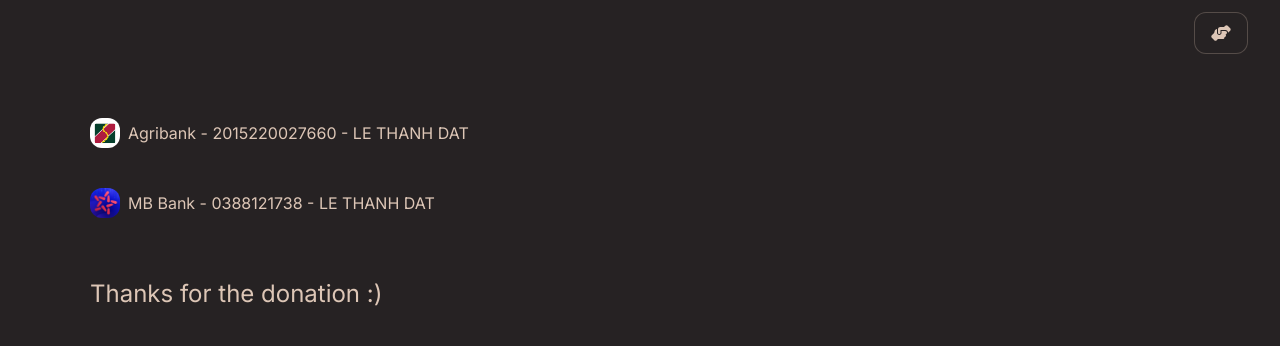
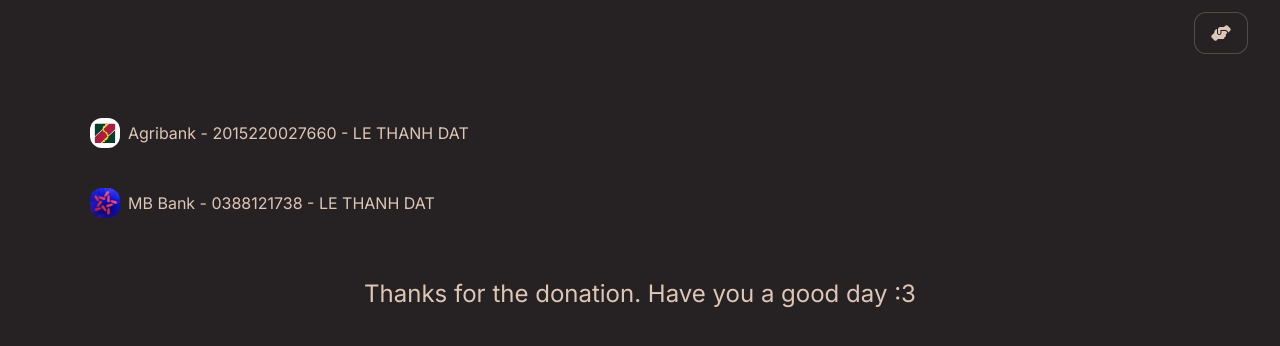
Before and after one commit to Worty76/worty, a Next.js app: page /support in a window 1280 px wide. Shown: the top 346 px of the page. Built offline with nearby package versions, Linux system fonts and the light colour scheme.

Commit message:
Remove unnecessary things to improve UI. Many left bugs found after months of having not touched project :#.

```diff
--- a/src/app/page.tsx
+++ b/src/app/page.tsx
@@ -32,7 +32,7 @@
 export default function Home() {
   return (
     //mt-8 w-full - parents attributes used to be
-    <main className="min-h-screen p-10">
+    <main className="min-h-screen py-5 px-5">
       <div className="flex items-center">
         <Image
           src={author}
--- a/src/app/support/page.tsx
+++ b/src/app/support/page.tsx
@@ -3,6 +3,7 @@
 import Image from "next/image";
 import agribank from "../../../public/agribank.jpg";
 import mbbank from "../../../public/mbbank.png";
+import { FontAwesomeIcon } from "@fortawesome/react-fontawesome";
 
 export default function Support() {
   return (
@@ -28,8 +29,8 @@
           />
           <p className="px-2">MB Bank - 0388121738 - LE THANH DAT</p>
         </div>
-        <h1 className="my-10 text-2xl secondary-color-text">
-          Thanks for the donation :)
+        <h1 className="my-10 text-2xl secondary-color-text text-center">
+          Thanks for the donation. Have you a good day :3
         </h1>
       </div>
     </main>
```
